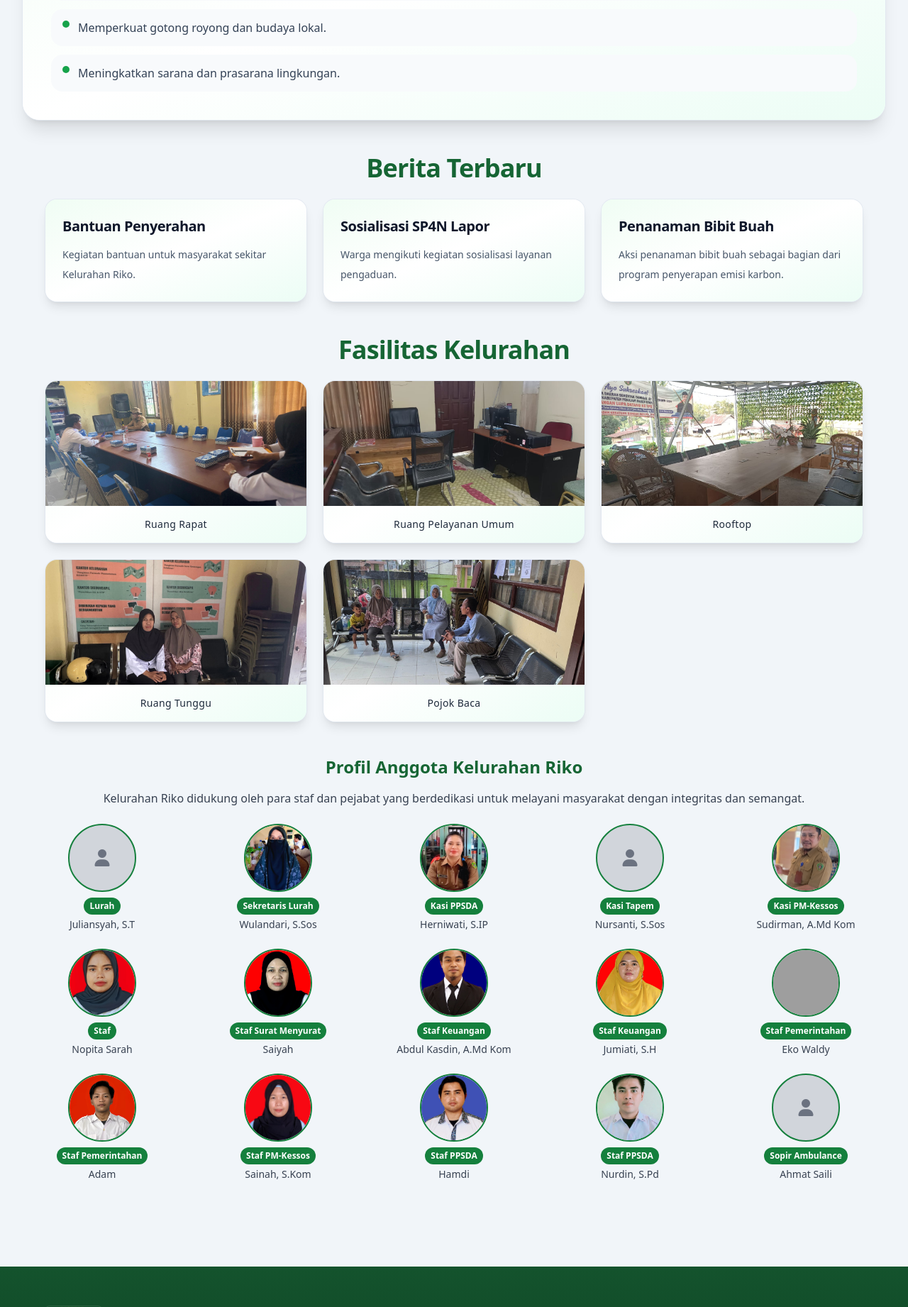
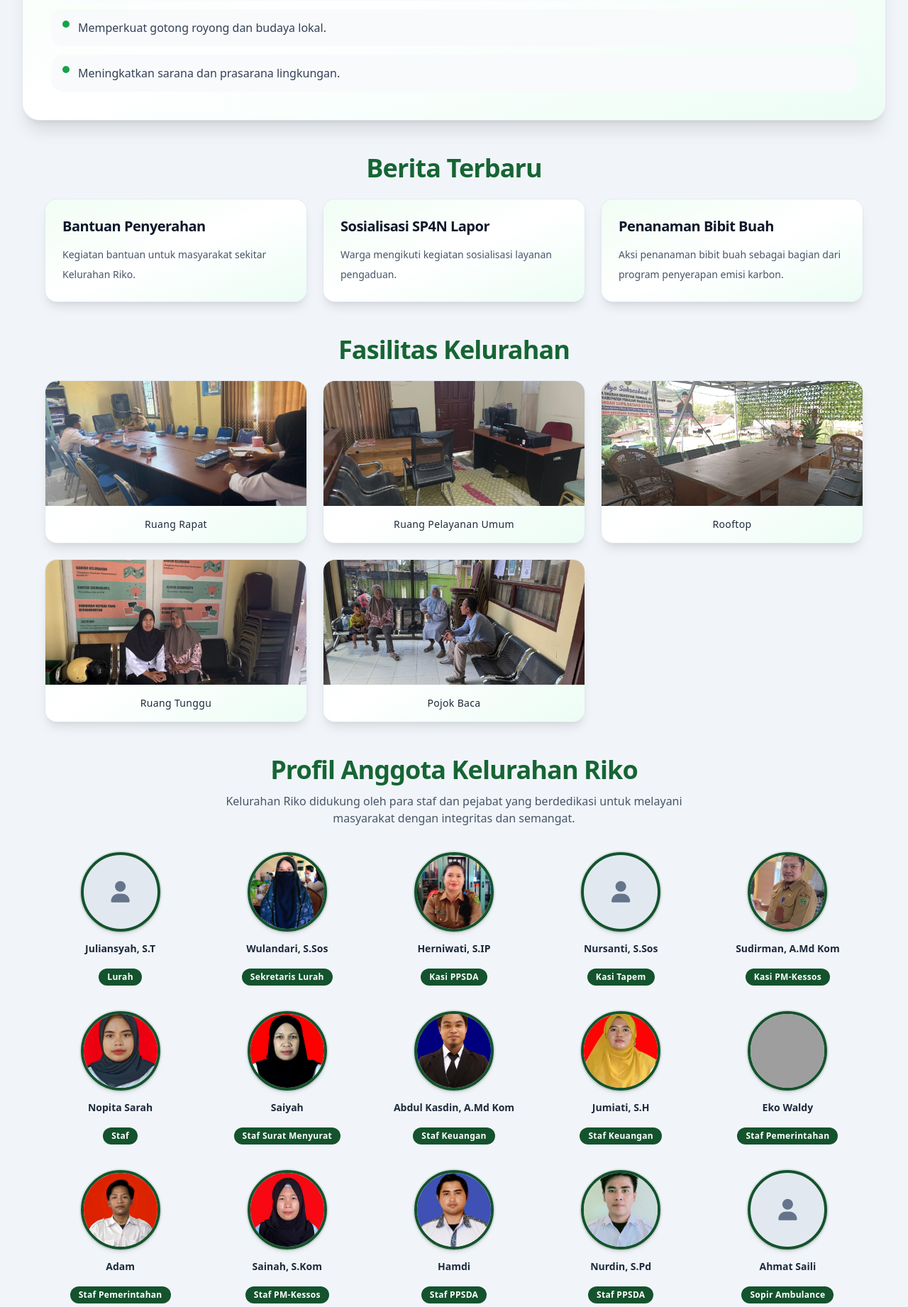
Before and after one commit to ahmdzhrrr/web-kelurahan-riko, a PHP site: page / in a window 1280 px wide. Shown: the part 929-2771 px from the top of the page at 71% size. Run offline with PHP 8.4, Linux system fonts and the light colour scheme; some libraries are stand-ins or nearby versions; grey boxes are pictures that could not be loaded.

Commit message:
updateprofil dan aggota

```diff
--- a/frontend/resources/views/anggota.php
+++ b/frontend/resources/views/anggota.php
@@ -1,22 +1,34 @@
     <!-- Profil Anggota -->
     <section id="anggota" class="mb-12">
-        <h2 class="text-2xl font-bold mb-4 text-green-800 text-center">Profil Anggota Kelurahan Riko</h2>
-        <p class="text-gray-700 mb-6 text-center">Kelurahan Riko didukung oleh para staf dan pejabat yang berdedikasi untuk melayani masyarakat dengan integritas dan semangat.</p>
+        <div class="mx-auto max-w-6xl">
+            <div class="mb-6 text-center">
+                <h2 class="text-3xl font-bold tracking-tight text-green-800 sm:text-4xl">Profil Anggota Kelurahan Riko</h2>
+                <p class="mx-auto mt-3 max-w-2xl text-sm leading-7 text-slate-600 sm:text-base">
+                    Kelurahan Riko didukung oleh para staf dan pejabat yang berdedikasi untuk melayani masyarakat dengan integritas dan semangat.
+                </p>
+            </div>
 
-        <div class="grid grid-cols-2 sm:grid-cols-3 md:grid-cols-5 gap-6">
+            <div class="grid grid-cols-2 gap-5 sm:grid-cols-3 md:grid-cols-5 lg:gap-6">
                 <?php foreach ($anggota as $member): ?>
                     <div class="flex flex-col items-center text-center">
                         <?php if ($member['foto']): ?>
                             <img src="<?= e($member['foto']) ?>" alt="<?= e($member['name']) ?>"
-                             class="w-24 h-24 rounded-full object-cover border-2 border-green-700 mb-2">
+                                 class="mx-auto mt-3 h-28 w-28 rounded-full object-cover border-4 border-green-900 shadow-md ring-2 ring-green-900/10">
                         <?php else: ?>
-                        <div class="w-24 h-24 rounded-full bg-gray-300 flex items-center justify-center mb-2 border-2 border-green-700">
-                            <i class="fa-solid fa-user text-gray-500 text-2xl"></i>
+                            <div class="mx-auto mt-3 flex h-28 w-28 items-center justify-center rounded-full bg-slate-200 border-4 border-green-900 shadow-md ring-2 ring-green-900/10">
+                                <i class="fa-solid fa-user text-3xl text-slate-500"></i>
                             </div>
                         <?php endif; ?>
-                    <div class="bg-green-700 text-white text-xs font-semibold px-2 py-1 rounded-full mb-1"><?= e($member['role']) ?></div>
-                    <div class="text-sm text-gray-700"><?= e($member['name']) ?></div>
+
+                        <p class="mt-3 text-sm font-semibold leading-6 text-slate-800">
+                            <?= e($member['name']) ?>
+                        </p>
+
+                        <div class="mt-4 inline-flex rounded-full bg-green-900 px-3 py-1 text-xs font-semibold tracking-wide text-white">
+                            <?= e($member['role']) ?>
+                        </div>
                     </div>
                 <?php endforeach; ?>
             </div>
+        </div>
     </section>
--- a/frontend/resources/views/profil.php
+++ b/frontend/resources/views/profil.php
@@ -12,7 +12,7 @@
                     </span> -->
                     <h2 class="mt-4 text-3xl font-bold tracking-tight text-green-800 sm:text-4xl"><?= e($profil['judul']) ?></h2>
                     <div class="mt-5 h-1 w-20 rounded-full bg-gradient-to-r from-green-700 to-emerald-500"></div>
-                    <p class="mt-6 text-base leading-8 text-slate-700 sm:text-lg">
+                    <p class="mt-6 text-base leading-8 text-s   late-700 sm:text-lg">
                         <?= e($profil['isi']) ?>
                     </p>
                     <!-- <div class="mt-8 flex flex-wrap gap-3 text-sm text-slate-600">
```
Lines whose indentation alone changed are shown as unchanged.
